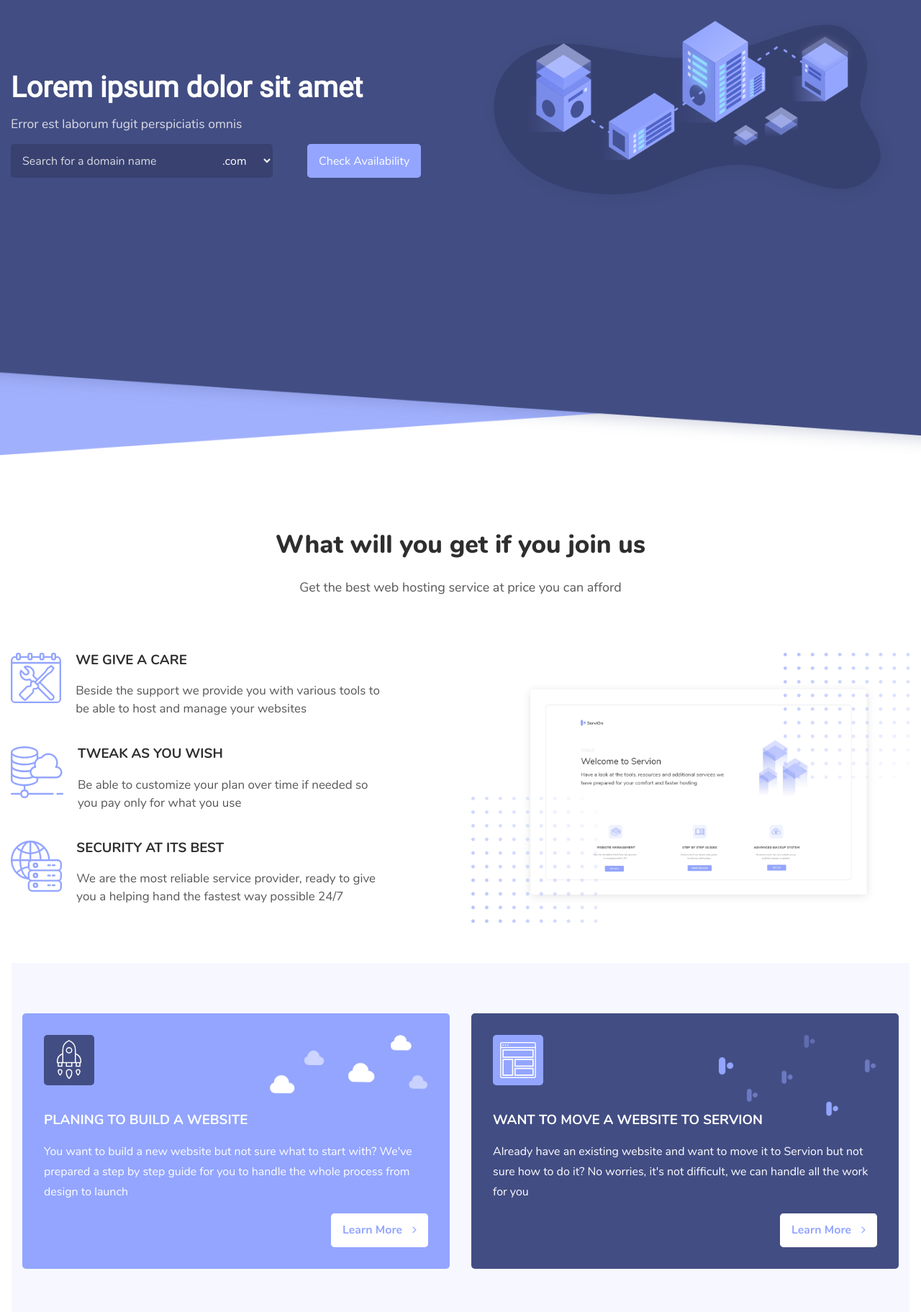
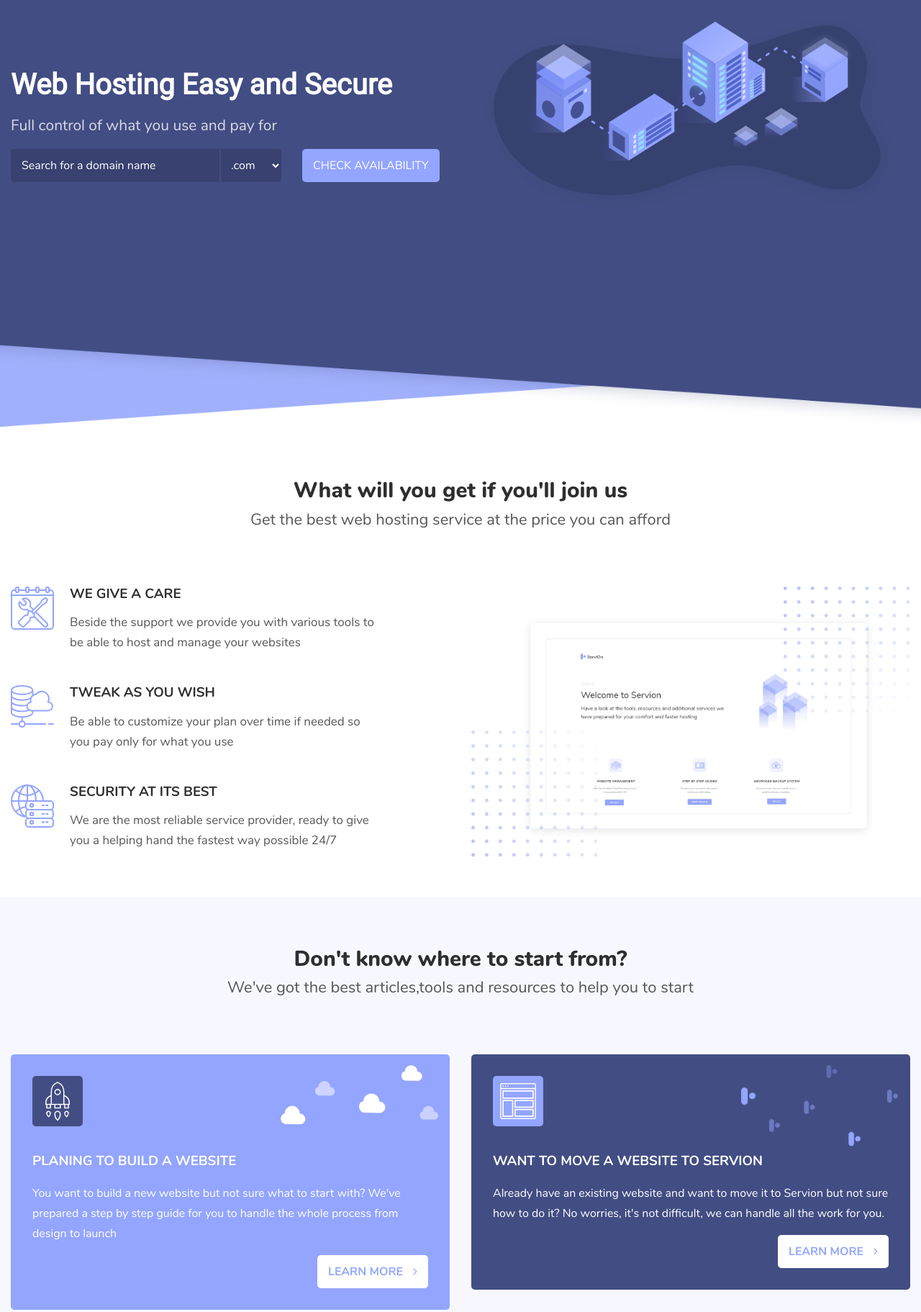
Before and after one commit to insomaniac-ir/Project-4, a plain HTML site: page index.html in a window 1280 px wide. Shown: the part 142-1965 px from the top of the page at 72% size. Drawn offline with Linux system fonts and the light colour scheme.

Commit message:
minor revisions

```diff
--- a/index.html
+++ b/index.html
@@ -1,3 +1,4 @@
+
 <!doctype html>
 <html lang="en">
 <head>
@@ -5,83 +6,79 @@
     <meta name="viewport"
           content="width=device-width, user-scalable=no, initial-scale=1.0, maximum-scale=1.0, minimum-scale=1.0">
     <meta http-equiv="X-UA-Compatible" content="ie=edge">
-    <title>HostingPage | Sadegh Maaleki</title>
+    <title>Sadegh Maaleki</title>
     <link rel="stylesheet" href="styles/normalize.css">
     <link rel="stylesheet" href="styles/grid.css">
     <link rel="stylesheet" href="https://stackpath.bootstrapcdn.com/font-awesome/4.7.0/css/font-awesome.min.css">
     <link rel="stylesheet" href="styles/fonts.css">
     <link rel="stylesheet" href="styles/custom.css">
-    <link rel="stylesheet" href="styles/main.css">
+    <link rel="stylesheet" href="styles/app.css">
     <link rel="stylesheet" href="styles/responsive.css">
 </head>
 <body>
 <header>
     <div class="container">
         <nav class="nav">
-
             <div class="logo-wrapper">
                 <img src="images/logo.png" alt="logo" class="logo-img">
             </div>
-
             <ul class="main-menu">
                 <li class="menu-item"><a href="#" class="menu-link">Home</a></li>
                 <li class="menu-item"><a href="#" class="menu-link">Services</a></li>
                 <li class="menu-item"><a href="#" class="menu-link">Our Plans</a></li>
                 <li class="menu-item"><a href="#" class="menu-link">Tools & Recources</a></li>
-                <li class="menu-item"><a href="#" class="menu-link login-btn">Login <span class="fa fa-user"></span></a>
+                <li class="menu-item mr-0"><a href="#" class="menu-link login-btn">Login <span class="fa fa-user"></span></a>
                 </li>
             </ul>
-
             <a class="fa fa-bars menu-icon"></a>
         </nav>
         <div class="row align-items-center header-content">
-            <div class="col-md-6 content-wrapper">
-                <h1 class="header-title text-white mb-0">Lorem ipsum dolor sit amet</h1>
-                <p class="header-caption text-white"> Error est laborum fugit perspiciatis omnis </p>
-                <div class="domain d-block d-lg-flex ">
-                    <div class="d-flex domain-wrapper">
-                        <input type="text" name="" id="" placeholder="Search for a domain name" class="header-txt border-0 outline-0">
-                        <select name="" id="" class="header-domains border-0 outline-0">
-                            <option value=".com">.com</option>
-                            <option value=".net">.net</option>
-                            <option value=".org">.org</option>
-                            <option value=".co">.co</option>
-                            <option value=".ir">.ir</option>
+            <div class="col-md-6 content">
+                <h1 class="header-title text-white mb-0">Web Hosting Easy and Secure</h1>
+                <p class="header-caption text-white">Full control of what you use and pay for</p>
+                <div class="domain d-block d-lg-flex">
+                    <div class="d-flex flex-wrapper">
+                        <input type="text" placeholder="Search for a domain name" class="header-txt border-0 outline-0">
+                        <select class="header-domians border-0 outline-0">
+                            <option>.com</option>
+                            <option>.ir</option>
+                            <option>.net</option>
+                            <option>.me</option>
                         </select>
                     </div>
-                    <button class="btn-primary header-btn">Check Availability</button>
+                    <button class="btn-primary header-btn">CHECK AVAILABILITY</button>
                 </div>
             </div>
-            <div class="col-md-6 header-img">
-                <img src="images/header.png" alt="Header Image" class="w-100">
+            <div class="col-md-6 img">
+                <img src="images/header.png" alt="header" class="w-100">
             </div>
         </div>
     </div>
+</header>
 
-</header>
 <main>
+    <section class="services">
         <div class="container">
-        <section class="services">
-            <h2 class="section-title">What will you get if you join us</h2>
-            <p class="section-caption">Get the best web hosting service at price you can afford</p>
+            <h2 class="section-title">What will you get if you'll join us</h2>
+            <p class="section-caption">Get the best web hosting service at the price you can afford</p>
             <div class="row">
                 <div class="col-12 col-lg-6 service-col-1">
                     <div class="service d-flex mt-0">
-                        <img src="images/service1.svg" alt="Service 1">
+                        <img src="images/service1.svg">
                         <div class="service-content">
                             <h3 class="mt-0">WE GIVE A CARE</h3>
                             <p class="m-0">Beside the support we provide you with various tools to be able to host and manage your websites</p>
                         </div>
                     </div>
                     <div class="service d-flex">
-                        <img src="images/service2.svg" alt="Service 2">
+                        <img src="images/service2.svg">
                         <div class="service-content">
                             <h3 class="mt-0">TWEAK AS YOU WISH</h3>
                             <p class="m-0">Be able to customize your plan over time if needed so you pay only for what you use</p>
                         </div>
                     </div>
                     <div class="service d-flex">
-                        <img src="images/service3.svg" alt="Service 3">
+                        <img src="images/service3.svg">
                         <div class="service-content">
                             <h3 class="mt-0">SECURITY AT ITS BEST</h3>
                             <p class="m-0">We are the most reliable service provider, ready to give you a helping hand the fastest way possible 24/7</p>
@@ -92,51 +89,41 @@
                     <img src="images/services.png" alt="services" class="w-100 services-img">
                 </div>
             </div>
+        </div>
     </section>
-
     <section class="start">
         <div class="container">
+            <h2 class="section-title">Don't know where to start from?</h2>
+            <p class="section-caption">We've got the best articles,tools and resources to help you to start</p>
             <div class="row">
                 <div class="col-12 col-lg-6">
-                        <div class="start-box">
-                            <div class="start-logo">
-                                <img src="images/start-box1.svg" alt="">
+                    <div class="start-box start-1">
+                        <div class="start-logo start-logo1">
+                            <img src="images/start-box1.svg">
                         </div>
-                            <h3 class="start-title">
-                                PLANING TO BUILD A WEBSITE
-                            </h3>
-                            <p class="start-description">
-                                You want to build a new website but not sure what to start with? We've prepared a step by step guide for you to handle the whole process from design to launch
-                            </p>
-                          <button class="btn-primary start-btn">
-                                Learn More <span class="fa fa-angle-right" aria-hidden="true"></span>
-                            </button>
-                            <img src="images/Clouds.png" alt="" class="start-img-fix">
+                        <h3 class="start-title">PLANING TO BUILD A WEBSITE</h3>
+                        <p class="start-description">You want to build a new website but not sure what to start with? We've prepared a step by step guide for you to handle the whole process from design to launch </p>
+                        <button class="btn-primary start-btn">LEARN MORE <i class="fa fa-angle-right"></i></button>
+                        <img src="images/Clouds.png" class="start-img-fix">
                     </div>
                 </div>
                 <div class="col-12 col-lg-6">
-                        <div class="start-box start-box-2">
+                    <div class="start-box start-2">
                         <div class="start-logo start-logo2">
-                                <img src="images/start-box2.svg" alt="">
+                            <img src="images/start-box2.svg">
                         </div>
-                            <h3 class="start-title">
-                                WANT TO MOVE A WEBSITE TO SERVION
-                            </h3>
-                            <p class="start-description">
-                                Already have an existing website and want to move it to Servion but not sure how to do it? No worries, it's not difficult, we can handle all the work for you
-                            </p>
-                            <button class="btn-primary start-btn">
-                                    Learn More <span class="fa fa-angle-right" aria-hidden="true"></span>
-                            </button>
-                            <img src="images/Logos.png" alt="" class="start-img-fix">
+                        <h3 class="start-title">WANT TO MOVE A WEBSITE TO SERVION</h3>
+                        <p class="start-description">Already have an existing website and want to move it to Servion but not sure how to do it? No worries, it's not difficult, we can handle all the work for you.  </p>
+                        <button class="btn-primary start-btn">LEARN MORE <i class="fa fa-angle-right"></i></button>
+                        <img src="images/Logos.png" class="start-img-fix">
                     </div>
                 </div>
             </div>
         </div>
+
     </section>
-    </div>
+</main>
 
-</main>
 <script src="scripts/app.js"></script>
 </body>
 </html>
--- a/styles/main.css
+++ b/styles/app.css
@@ -25,13 +25,13 @@ header {
     background-size: cover;
     background-repeat: no-repeat;
     background-position: center center;
-    height: 100vh;
+    height: 757px;
 }
 
 .nav {
     display: flex;
     justify-content: space-between;
-    padding: 25px 0;
+    padding: 35px 0;
     align-items: center;
 }
 
@@ -66,123 +66,145 @@ header {
     border-radius: 5px;
     font-family: 'Nunito Bold';
 }
-.login-btn span{
+
+.login-btn span {
     margin-left: 10px;
 }
 
 
-.menu-icon{
+.menu-icon {
     font-size: 28px;
     cursor: pointer;
     display: none;
 }
-.header-content{
-    margin-top: 4rem;
+
+/* -------Header Content ------ */
+.header-content {
+    margin-top: 45px;
 }
-.domain{
+
+.header-title {
+    font-family: Roboto;
+    font-size: 40px;
 }
-.header-title{
-    font-family: Roboto;
-    font-size: 2.5rem
-}
-.header-caption{
-    font-size: 1.1rem;
+
+.header-caption {
+    font-size: 21px;
     opacity: 0.8;
 }
-.header-txt{
+
+.header-txt {
     background-color: #384170;
     color: #fff;
-    padding: 0.9rem 1rem;
-    border-radius: 0.3rem 0 0 0.3rem;
-    max-width: 280px;
+    padding: 14px 15px;
+    border-bottom-left-radius: 5px;
+    border-top-left-radius: 5px;
+    margin-right: 2px;
+    max-width: 290px;
     width: 100%;
 }
-.header-txt::placeholder{
+
+.header-txt::placeholder {
     color: #fff;
-    opacity: 0.8;
 }
-.header-domains{
+
+.header-domians {
     background-color: #384170;
     color: #fff;
-    padding: 12px 20px 11px 10px;
-    border-radius: 0 0.3rem 0.3rem 0;
+    padding: 11px 20px 11px 10px;
+    border-bottom-right-radius: 5px;
+    border-top-right-radius: 5px;
 }
 
-.header-btn{
-    margin-left: 2rem;
+.header-btn {
+    margin-left: 25px;
 }
 
-.d-flex.domain-wrapper {
-    flex-basis: 23.75rem;
+.flex-wrapper {
+    flex-basis: 380px;
 }
 
-/* ================ Start main =============== */
+/* ================ End Header =============== */
 
-.section-title{
-    font-family: 'Nunito ExtraBold';
-    font-size: 35px;
+
+/* ================ Start Main =============== */
+
+.section-title {
+    font-family: "Nunito ExtraBold";
     color: #2E2E2E;
-}
-.section-caption{
-    font-size: 18px;
-    color: #2E2E2E;
-    opacity: 0.8;
-    margin-top: 10px;
+    margin: 0;
+    text-align: center;
+    font-size: 30px;
 }
 
-/* ================ Services  =============== */
-.services{
+.section-caption {
+    color: #2E2E2E;
+    margin-top: 10px;
+    opacity: 0.8;
+    text-align: center;
+    font-size: 22px;
+}
+
+
+/* -------- Services Section ------------*/
+
+.services {
     text-align: center;
     padding: 50px 0;
 }
 
-.services div.row{
+.services div.row {
     margin-top: 80px;
 }
 
-.services{
+.service {
+    align-items: flex-start;
+    margin-top: 45px;
+}
 
+.service img {
+    margin-right: 22px;
+    width: 60px;
 }
-.service{
-   text-align: left;
-   align-items: flex-start;
-   margin-top: 40px;
+
+.service-content {
+    text-align: left;
 }
-.service img{
-    margin-right: 20px;
-}
-.service-content h3{
-    margin-top: 0;
-    font-family: 'Nunito Bold';
+
+.service-content h3 {
+    margin-bottom: 15px;
+    font-family: "Nunito Bold";
     color: #2E2E2E;
 }
 
-.service-content p{
+.service-content p {
+    opacity: 0.8;
     color: #2E2E2E;
-    opacity: 0.8;
-    line-height: 25px;
+    line-height: 28px;
     font-size: 17px;
     max-width: 430px;
 }
 
 
-/* ================ Start  =============== */
+
+/* -------- Start Section ------------*/
+
+.start .row .col-12{
+    margin-bottom: 25px;
+}
 .start{
     background-color: #F7F8FF;
     padding: 70px 0;
 }
-.start .row .col-12{
-    margin-bottom: 25px;
+.start .row{
+    margin-top: 80px;
 }
-
 .start-box{
-    background-color: #93A5FF;
     border-radius: 5px;
     padding: 30px;
     position: relative;
 }
 .start-logo{
-    background-color: #424D83;
     border-radius: 5px;
     display: flex;
     justify-content: center;
@@ -191,35 +213,44 @@ header {
     height: 70px;
 }
 .start-title{
-    font-family: 'Nunito Bold';
+    font-family: "Nunito Bold";
     color: #fff;
     margin-top: 38px;
 }
 .start-description{
     color: #fff;
     line-height: 28px;
+
 }
 .start-btn{
     background-color: #fff;
-    font-family: 'Nunito Bold';
+    font-family: "Nunito Bold";
     color: #93A5FF;
     display: block;
     margin-left: auto;
 }
-.start-btn span{
+
+.start-btn i{
     margin-left: 10px;
 }
 .start-img-fix{
     position: absolute;
-    right: 30px;
-    top: 30px;
+    right: 15px;
+    top: 15px;
     max-width: 220px;
+
 }
 
-.start-box-2{
+.start-1{
+    background-color: #93A5FF;
+}
+.start-2{
     background-color: #424D83;
 }
 
+.start-logo1{
+    background-color: #424D83;
+}
 .start-logo2{
-    background-color: #93A5FF ;
+    background-color: #93A5FF;
 }
--- a/styles/custom.css
+++ b/styles/custom.css
@@ -15,6 +15,12 @@
     margin-top: 0 !important;
 }
 
+.mr-0 {
+    margin-right: 0 !important;
+}
+.ml-0 {
+    margin-left: 0 !important;
+}
 .p-0 {
     padding: 0 !important;
 }
@@ -67,20 +73,16 @@
     outline: none !important;
 }
 
-.btn-primary{
+
+.btn-primary {
     border: none;
     outline: none;
-    padding: 0.9rem 1rem;
+    padding: 14px 15px;
     color: #fff;
     background-color: #93A5FF;
-    border-radius: 0.3rem;
+    border-radius: 5px;
 }
-.order-0{
-    order:0 !important
-}
-.order-1{
-    order:1 !important
-}
+
 
 @media only screen and (min-width: 576px) {
     .d-sm-none {
--- a/styles/grid.css
+++ b/styles/grid.css
@@ -1,187 +1,181 @@
-/*
-* Prefixed by https://autoprefixer.github.io
-* PostCSS: v8.4.14,
-* Autoprefixer: v10.4.7
-* Browsers: last 2 versions
-*/
-
-.container{
+.container {
     width: 100%;
     margin-right: auto;
     margin-left: auto;
-    padding-left: 1rem;
-    padding-right: 1rem;
-    position:relative;
+    padding-right: 15px;
+    padding-left: 15px;
+    position: relative;
 }
 
-@media only screen and (min-width: 576px){
-    .container{
+@media only screen and (min-width: 576px) {
+    .container {
         max-width: 576px;
     }
 }
 
-@media only screen and (min-width: 768px){
-    .container{
+@media only screen and (min-width: 768px) {
+    .container {
         max-width: 768px;
     }
 }
 
-@media only screen and (min-width: 992px){
-    .container{
+@media only screen and (min-width: 992px) {
+    .container {
         max-width: 992px;
     }
 }
 
-@media only screen and (min-width: 1200px){
-    .container{
+@media only screen and (min-width: 1200px) {
+    .container {
         max-width: 1400px;
     }
 }
 
-.row{
+.row {
     display: -webkit-box;
     display: -ms-flexbox;
     display: flex;
     -ms-flex-wrap: wrap;
     flex-wrap: wrap;
-    margin-left: -1rem;
-    margin-right: -1rem;
+    margin-right: -15px;
+    margin-left: -15px;
 }
 
-.col{
+.col {
     max-width: 100%;
     -webkit-box-flex: 1;
     -ms-flex-positive: 1;
     flex-grow: 1;
 }
-.col-1{
-    max-width:8.33333%;
-    -webkit-box-flex:0;
-        -ms-flex-positive:0;
-            flex-grow:0;
-    -ms-flex-negative:0;
-        flex-shrink:0;
+
+.col-1 {
+    max-width: 8.33333%;
+    -webkit-box-flex: 0;
+    -ms-flex-positive: 0;
+    flex-grow: 0;
+    -ms-flex-negative: 0;
+    flex-shrink: 0;
     -ms-flex-preferred-size: 8.33333%;
     flex-basis: 8.33333%;
 }
 
-.col-2{
-    max-width:16.66666%;
-    -webkit-box-flex:0;
-        -ms-flex-positive:0;
-            flex-grow:0;
-    -ms-flex-negative:0;
-        flex-shrink:0;
+.col-2 {
+    max-width: 16.66666%;
+    -webkit-box-flex: 0;
+    -ms-flex-positive: 0;
+    flex-grow: 0;
+    -ms-flex-negative: 0;
+    flex-shrink: 0;
     -ms-flex-preferred-size: 16.66666%;
     flex-basis: 16.66666%;
 }
 
-.col-3{
-    max-width:25%;
-    -webkit-box-flex:0;
-        -ms-flex-positive:0;
-            flex-grow:0;
-    -ms-flex-negative:0;
-        flex-shrink:0;
+.col-3 {
+    max-width: 25%;
+    -webkit-box-flex: 0;
+    -ms-flex-positive: 0;
+    flex-grow: 0;
+    -ms-flex-negative: 0;
+    flex-shrink: 0;
     -ms-flex-preferred-size: 25%;
     flex-basis: 25%;
 }
 
-.col-4{
-    max-width:33.33333%;
-    -webkit-box-flex:0;
-        -ms-flex-positive:0;
-            flex-grow:0;
-    -ms-flex-negative:0;
-        flex-shrink:0;
+.col-4 {
+    max-width: 33.33333%;
+    -webkit-box-flex: 0;
+    -ms-flex-positive: 0;
+    flex-grow: 0;
+    -ms-flex-negative: 0;
+    flex-shrink: 0;
     -ms-flex-preferred-size: 33.33333%;
     flex-basis: 33.33333%;
 }
 
-.col-5{
-    max-width:41.66666%;
-    -webkit-box-flex:0;
-        -ms-flex-positive:0;
-            flex-grow:0;
-    -ms-flex-negative:0;
-        flex-shrink:0;
+.col-5 {
+    max-width: 41.66666%;
+    -webkit-box-flex: 0;
+    -ms-flex-positive: 0;
+    flex-grow: 0;
+    -ms-flex-negative: 0;
+    flex-shrink: 0;
     -ms-flex-preferred-size: 41.66666%;
     flex-basis: 41.66666%;
 }
 
-.col-6{
-    max-width:50%;
-    -webkit-box-flex:0;
-        -ms-flex-positive:0;
-            flex-grow:0;
-    -ms-flex-negative:0;
-        flex-shrink:0;
+.col-6 {
+    max-width: 50%;
+    -webkit-box-flex: 0;
+    -ms-flex-positive: 0;
+    flex-grow: 0;
+    -ms-flex-negative: 0;
+    flex-shrink: 0;
     -ms-flex-preferred-size: 50%;
     flex-basis: 50%;
 }
 
-.col-7{
-    max-width:58.33333%;
-    -webkit-box-flex:0;
-        -ms-flex-positive:0;
-            flex-grow:0;
-    -ms-flex-negative:0;
-        flex-shrink:0;
+.col-7 {
+    max-width: 58.33333%;
+    -webkit-box-flex: 0;
+    -ms-flex-positive: 0;
+    flex-grow: 0;
+    -ms-flex-negative: 0;
+    flex-shrink: 0;
     -ms-flex-preferred-size: 58.33333%;
     flex-basis: 58.33333%;
 }
 
-.col-8{
-    max-width:66.66666%;
-    -webkit-box-flex:0;
-        -ms-flex-positive:0;
-            flex-grow:0;
-    -ms-flex-negative:0;
-        flex-shrink:0;
+.col-8 {
+    max-width: 66.66666%;
+    -webkit-box-flex: 0;
+    -ms-flex-positive: 0;
+    flex-grow: 0;
+    -ms-flex-negative: 0;
+    flex-shrink: 0;
     -ms-flex-preferred-size: 66.66666%;
     flex-basis: 66.66666%;
 }
 
-.col-9{
-    max-width:75%;
-    -webkit-box-flex:0;
-        -ms-flex-positive:0;
-            flex-grow:0;
-    -ms-flex-negative:0;
-        flex-shrink:0;
+.col-9 {
+    max-width: 75%;
+    -webkit-box-flex: 0;
+    -ms-flex-positive: 0;
+    flex-grow: 0;
+    -ms-flex-negative: 0;
+    flex-shrink: 0;
     -ms-flex-preferred-size: 75%;
     flex-basis: 75%;
 }
 
-.col-10{
-    max-width:83.33332%;
-    -webkit-box-flex:0;
-        -ms-flex-positive:0;
-            flex-grow:0;
-    -ms-flex-negative:0;
-        flex-shrink:0;
+.col-10 {
+    max-width: 83.33332%;
+    -webkit-box-flex: 0;
+    -ms-flex-positive: 0;
+    flex-grow: 0;
+    -ms-flex-negative: 0;
+    flex-shrink: 0;
     -ms-flex-preferred-size: 83.33332%;
     flex-basis: 83.33332%;
 }
 
-.col-11{
-    max-width:91.66665%;
-    -webkit-box-flex:0;
-        -ms-flex-positive:0;
-            flex-grow:0;
-    -ms-flex-negative:0;
-        flex-shrink:0;
+.col-11 {
+    max-width: 91.66665%;
+    -webkit-box-flex: 0;
+    -ms-flex-positive: 0;
+    flex-grow: 0;
+    -ms-flex-negative: 0;
+    flex-shrink: 0;
     -ms-flex-preferred-size: 91.66665%;
     flex-basis: 91.66665%;
 }
 
-.col-12{
-    max-width:100%;
-    -webkit-box-flex:0;
-        -ms-flex-positive:0;
-            flex-grow:0;
-    -ms-flex-negative:0;
-        flex-shrink:0;
+.col-12 {
+    max-width: 100%;
+    -webkit-box-flex: 0;
+    -ms-flex-positive: 0;
+    flex-grow: 0;
+    -ms-flex-negative: 0;
+    flex-shrink: 0;
     -ms-flex-preferred-size: 100%;
     flex-basis: 100%;
 }
@@ -722,7 +716,17 @@
     }
 }
 
-.col, .col-1, .col-2, .col-3, .col-4, .col-5, .col-6, .col-7,.col-8, .col-9, .col-10, .col-11, .col-12, .col-sm-1, .col-sm-2,.col-sm-3, .col-sm-4, .col-sm-5, .col-sm-6, .col-sm-7, .col-sm-8,.col-sm-9, .col-sm-10, .col-sm-11, .col-sm-12, .col-md-1, .col-md-2,.col-md-3, .col-md-4, .col-md-5, .col-md-6, .col-md-7, .col-md-8,.col-md-9, .col-md-10, .col-md-11, .col-md-12, .col-lg-1, .col-lg-2,.col-lg-3, .col-lg-4, .col-lg-5, .col-lg-6, .col-lg-7, .col-lg-8,.col-lg-9, .col-lg-10, .col-lg-11, .col-lg-12, .col-xl-1, .col-xl-2,.col-xl-3, .col-xl-4, .col-xl-5, .col-xl-6, .col-xl-7, .col-xl-8,.col-xl-9, .col-xl-10, .col-xl-11, .col-xl-12 {
+
+.col, .col-1, .col-2, .col-3, .col-4, .col-5, .col-6, .col-7,
+.col-8, .col-9, .col-10, .col-11, .col-12, .col-sm-1, .col-sm-2,
+.col-sm-3, .col-sm-4, .col-sm-5, .col-sm-6, .col-sm-7, .col-sm-8,
+.col-sm-9, .col-sm-10, .col-sm-11, .col-sm-12, .col-md-1, .col-md-2,
+.col-md-3, .col-md-4, .col-md-5, .col-md-6, .col-md-7, .col-md-8,
+.col-md-9, .col-md-10, .col-md-11, .col-md-12, .col-lg-1, .col-lg-2,
+.col-lg-3, .col-lg-4, .col-lg-5, .col-lg-6, .col-lg-7, .col-lg-8,
+.col-lg-9, .col-lg-10, .col-lg-11, .col-lg-12, .col-xl-1, .col-xl-2,
+.col-xl-3, .col-xl-4, .col-xl-5, .col-xl-6, .col-xl-7, .col-xl-8,
+.col-xl-9, .col-xl-10, .col-xl-11, .col-xl-12 {
     width: 100%;
     padding-right: 15px;
     padding-left: 15px;
```
Also changed, not shown: styles/responsive.css (+14 -19 lines), styles/normalize.css. Lines whose indentation alone changed are shown as unchanged.
